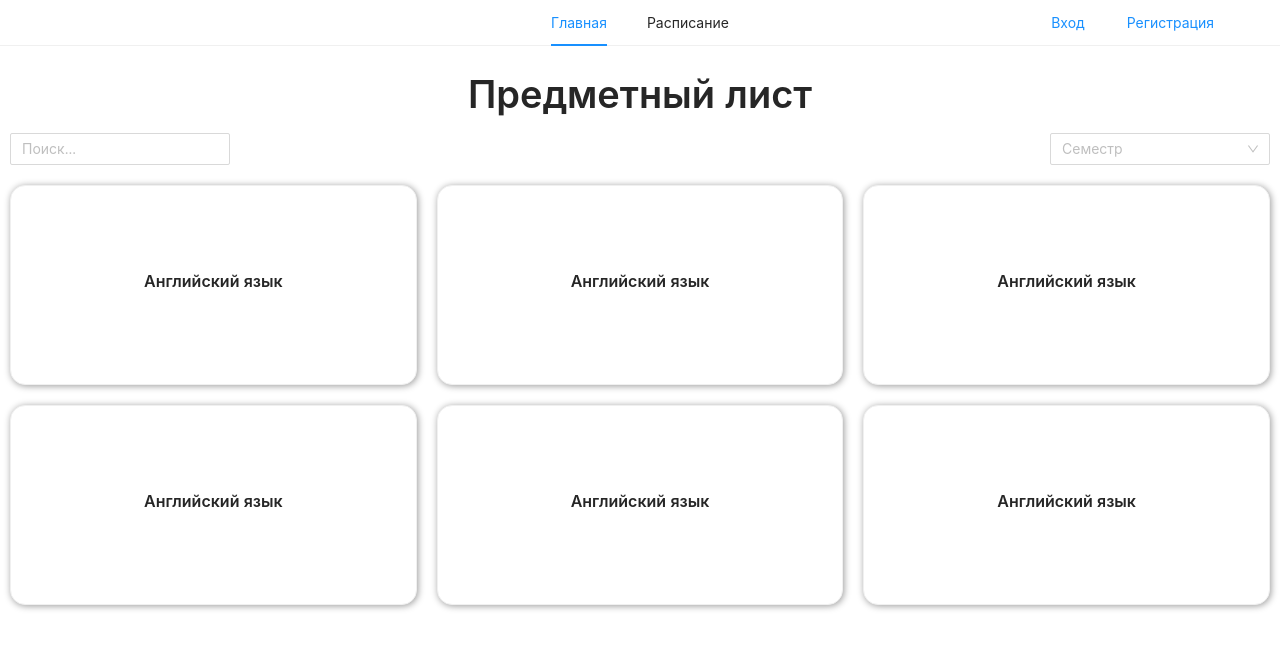
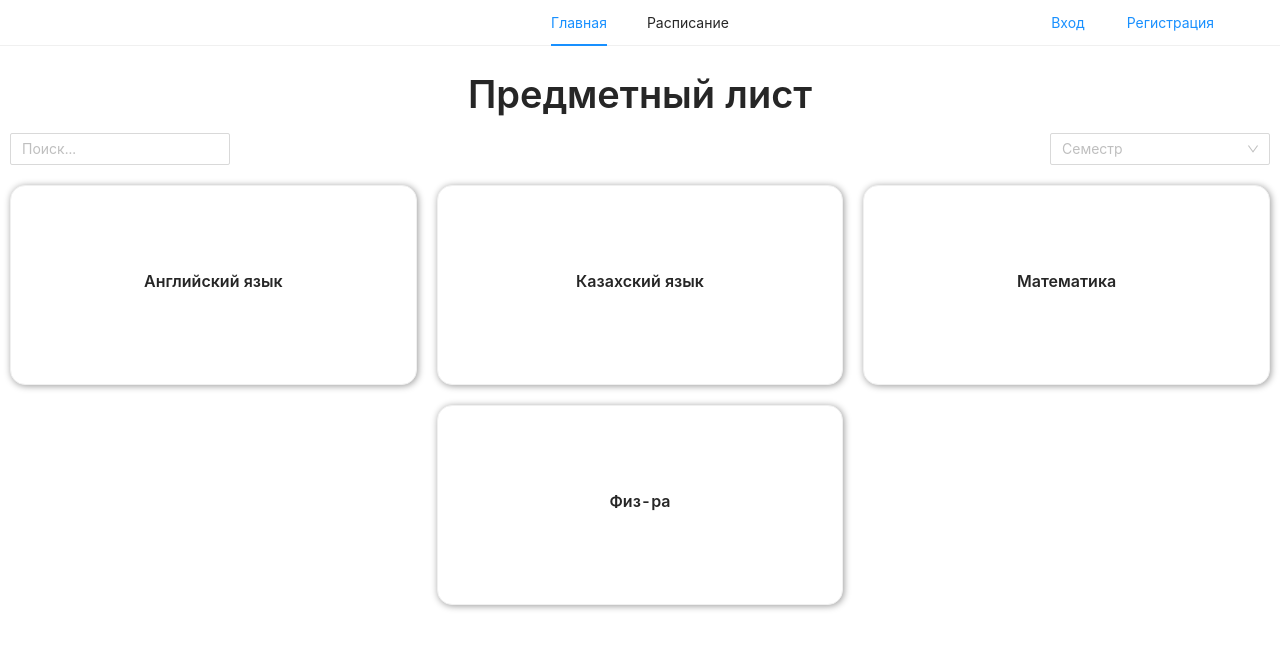
Before and after one commit to punkmachine/homework-frontend, a React (Create React App) app: page / in a window 1280 px wide. Shown: the top 648 px of the page. Built offline with nearby package versions, Linux system fonts and the light colour scheme.

Commit message:
add dinamical search.

```diff
--- a/src/components/cardLesson.jsx
+++ b/src/components/cardLesson.jsx
@@ -3,7 +3,7 @@ import { Typography, Card } from 'antd';
 import { useRedirect } from '../hooks/redirect';
 
 function CardLesson(props) {
-	const { id, title } = props;
+	const { id, label: title } = props;
 	const { goLesson } = useRedirect();
 
 	return (
--- a/src/pages/main.jsx
+++ b/src/pages/main.jsx
@@ -1,9 +1,10 @@
 import React, { useEffect, useState } from 'react';
-import { Row, Col, Typography, Select, Input } from 'antd';
+import { Row, Col, Typography, Select, Input, AutoComplete } from 'antd';
 import { CardLesson } from '../components/cardLesson';
 
 function MainPage() {
 	const [stateSpan, setStateSpan] = useState(6);
+	const [options, setOptions] = useState([]);
 
 	const array = [
 		{
@@ -11,26 +12,26 @@ function MainPage() {
 			id: 1,
 		},
 		{
-			title: 'Английский язык',
+			title: 'Казахский язык',
 			id: 2,
 		},
 		{
-			title: 'Английский язык',
+			title: 'Математика',
 			id: 3,
 		},
 		{
-			title: 'Английский язык',
+			title: 'Физ-ра',
 			id: 4,
 		},
-		{
-			title: 'Английский язык',
-			id: 5,
-		},
-		{
-			title: 'Английский язык',
-			id: 6,
-		},
 	];
+
+	const onSearch = (searchText) => {
+		setOptions([
+			...array
+				.filter(item => item.title.toLowerCase().indexOf(searchText.toLowerCase()) > -1)
+				.map(item => ({ label: item.title, value: item.title }))
+		]);
+	};
 
 	useEffect(() => {
 		const screenWidth = window.screen.width;
@@ -40,6 +41,10 @@ function MainPage() {
 		} else if (screenWidth <= 768 && screenWidth > 425) {
 			setStateSpan(12);
 		} else if (screenWidth <= 425) setStateSpan(24);
+
+		setOptions([
+			...array.map(item => ({ label: item.title, value: item.id }))
+		])
 	}, []);
 
 	return (
@@ -47,9 +52,12 @@ function MainPage() {
 			<Typography.Title level={1} style={{ textAlign: 'center', margin: '15px 0' }}>Предметный лист</Typography.Title>
 
 			<div className="cardlist-filter">
-				<Input
+				<AutoComplete
+					options={options}
+					className='filter-item'
 					placeholder='Поиск...'
-					className='filter-item'
+					onSearch={onSearch}
+					allowClear
 				/>
 				<Select
 					placeholder='Семестр'
@@ -59,7 +67,7 @@ function MainPage() {
 
 			<div className="cards">
 				<Row gutter={[20, 20]} justify='center'>
-					{array.map((item, index) =>
+					{options.map((item, index) =>
 						<Col span={stateSpan} key={index}>
 							<CardLesson {...item} />
 						</Col>
```
Also changed, not shown: 1 other file (tests, documents, lock files or other folders).
